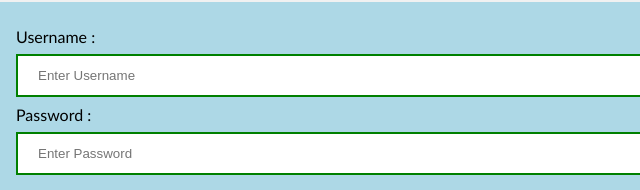
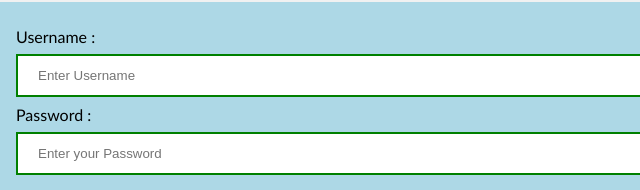
Before and after one commit to Marudhamuthu/m8sample, a plain HTML site: page index.html in a window 1280 px wide. Shown: the part 83-273 px from the top of the page, 20-660 px from the left. Drawn offline with Linux system fonts and the light colour scheme.

Commit message:
Update index.html

```diff
--- a/index.html
+++ b/index.html
@@ -51,7 +51,7 @@ button {
             <label>Username : </label>
             <input type="text" placeholder="Enter Username" name="username" required>
             <label>Password : </label>
-            <input type="password" placeholder="Enter Password" name="password" required>
+            <input type="password" placeholder="Enter your Password" name="password" required>
             <button type="submit">Login</button>
             <input type="checkbox" checked="checked"> Remember me
             <button type="button" class="cancelbtn"> Cancel</button>
```
